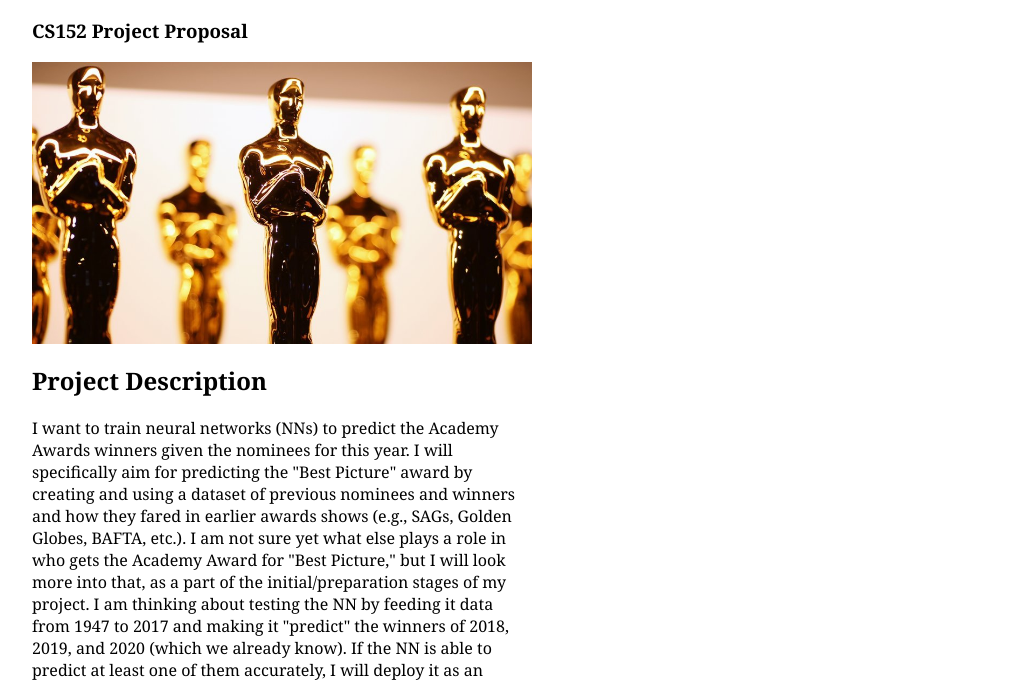
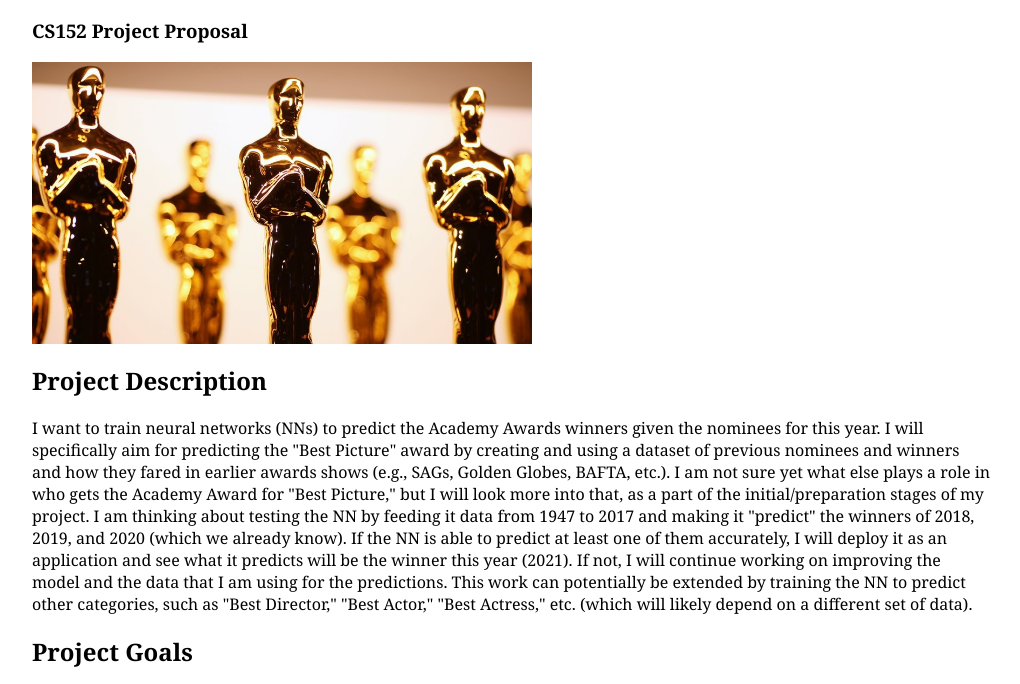
Before and after one commit to gkenderova/projectproposal, a plain HTML site: page index.html in a window 1280 px wide. Shown: the part 46-730 px from the top of the page, without its empty margins (128-1148 px from the left). Drawn offline with Linux system fonts and the light colour scheme.

Commit message:
Update style.css

```diff
--- a/style.css
+++ b/style.css
@@ -9,5 +9,5 @@ body {
 }
 
 div {
-    width: 500px;
+    width: 960px;
 }
```
